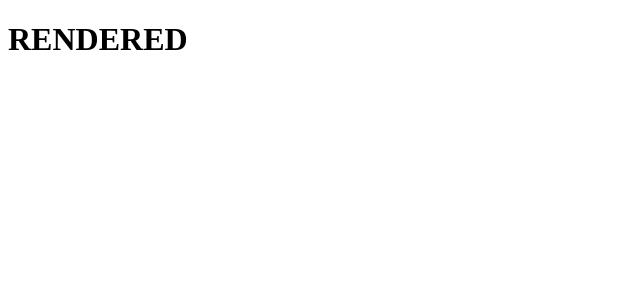
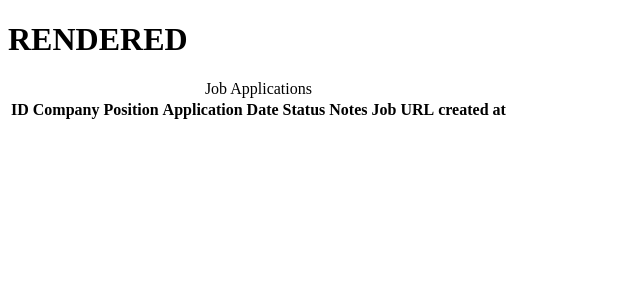
Before and after one commit to Blackbottt/Job-Application-Tracker, a Flask app: page / in a window 1280 px wide. Shown: the top 300 px of the page, without its empty margins (0-640 px from the left). Run offline with Flask 3, Linux system fonts and the light colour scheme; lists and menus that the app fills with data are empty.

Commit message:
html added table

```diff
--- a/templates/index.html
+++ b/templates/index.html
@@ -10,6 +10,19 @@
 <body>
     <main class="app-shell">
         <h1>RENDERED</h1>
+        <table>
+            <caption>Job Applications</caption>
+            <tr>
+                <th>ID</th>
+                <th>Company</th>
+                <th>Position</th>
+                <th>Application Date</th>
+                <th>Status</th>
+                <th>Notes</th>
+                <th>Job URL</th>
+                <th>created at</th>
+            </tr>
+        </table>
     </main>
 </body>
 </html>
```
